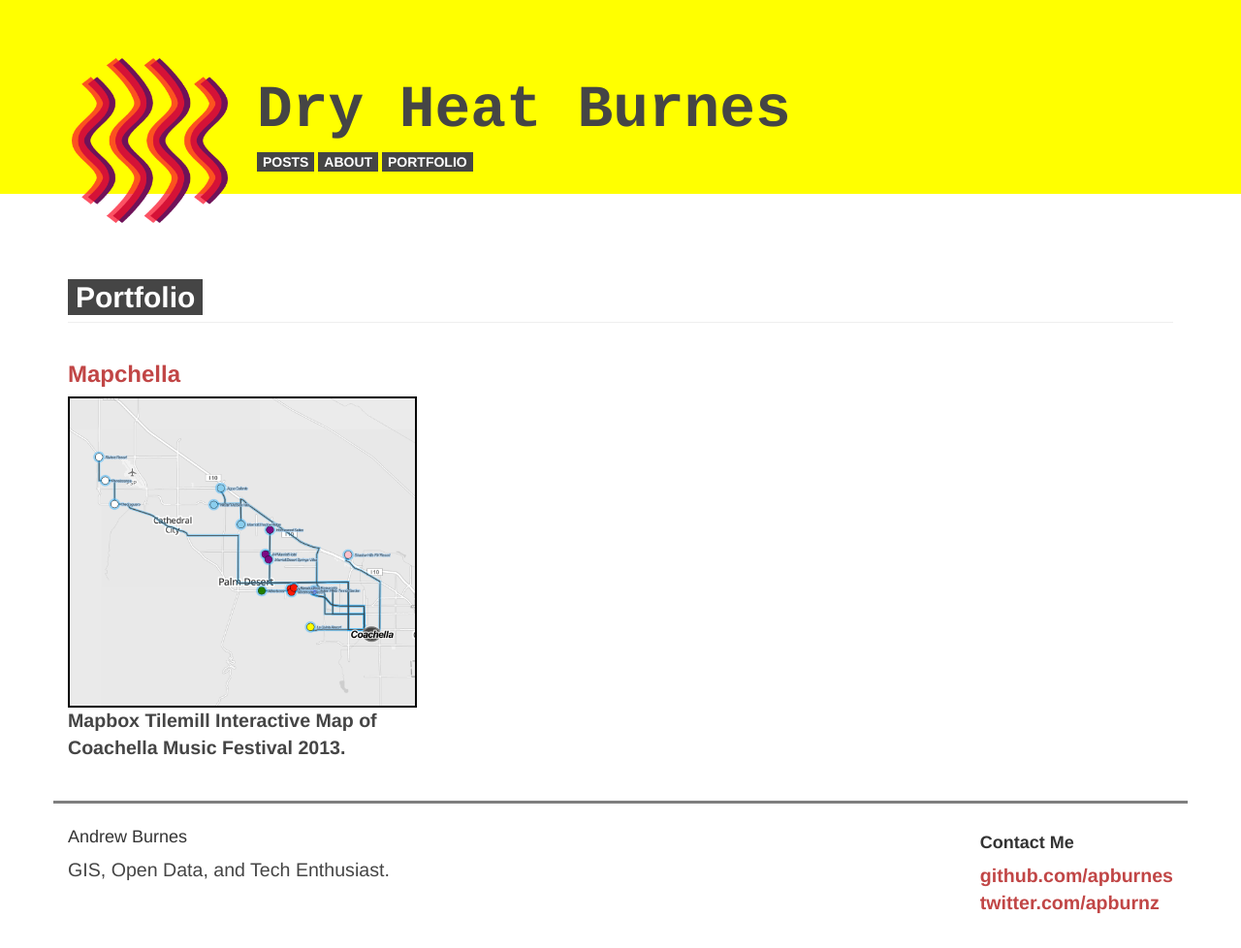
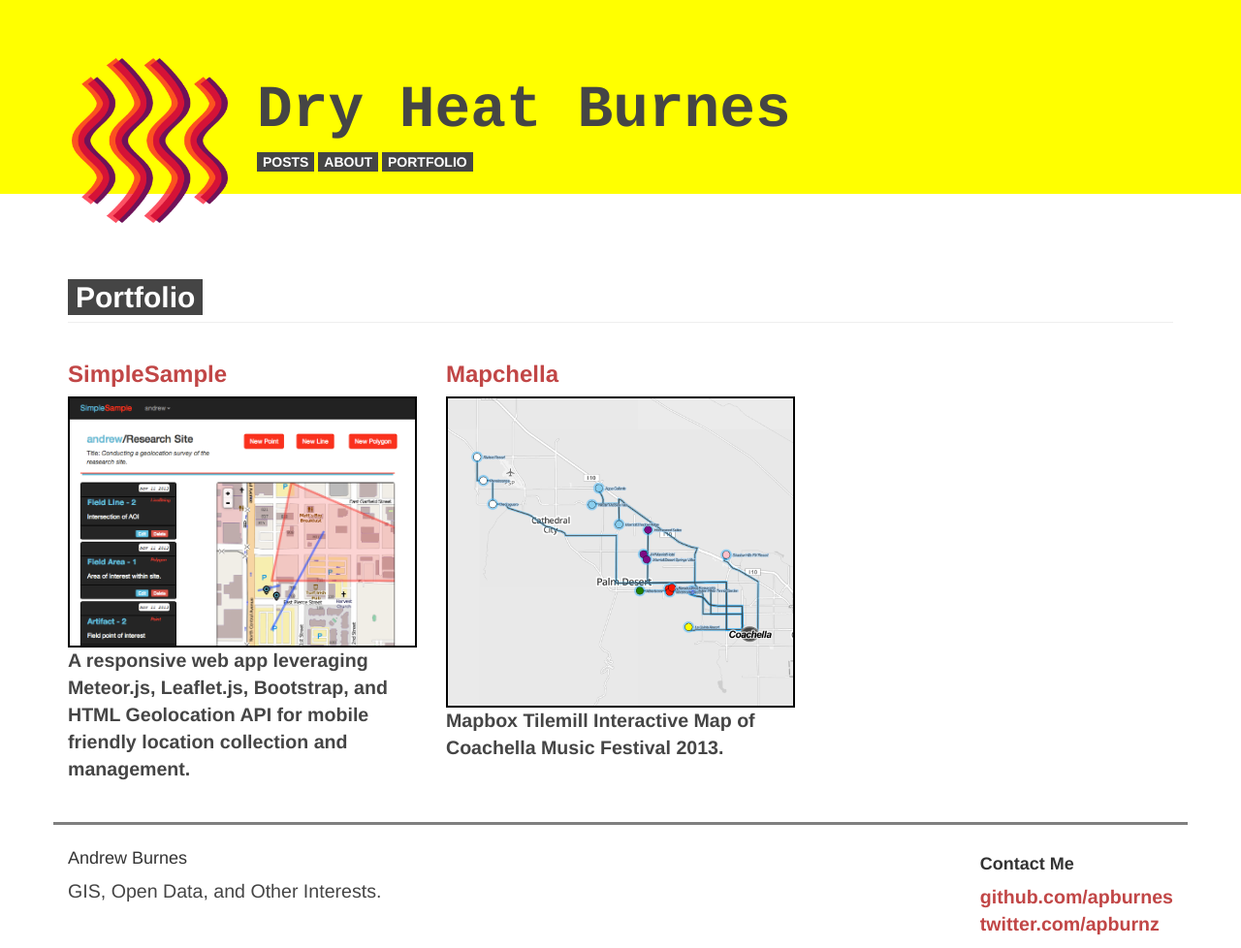
Before and after one commit to apburnes/apburnes.github.io, a Jekyll site: the page built from portfolio.html, in a window 1280 px wide. Shown: the whole page at 97% size. Built offline with Jekyll 4.4.1, drawn with Linux system fonts in a browser that asks for light colours; Markdown is read by kramdown in place of the engine named in the settings; before the commit the page ends 956 px from its top, so only the background shows below that.

Commit message:
Added Simple Sample to the portfolio

```diff
--- a/_layouts/default.html
+++ b/_layouts/default.html
@@ -40,7 +40,7 @@
               <div class="contact">
                 <h4>Andrew Burnes</h4>
                 <p>
-                  GIS, Open Data, and Tech Enthusiast.
+                  GIS, Open Data, and Other Interests.
                 </p>
               </div>
             </div>
--- a/portfolio.html
+++ b/portfolio.html
@@ -10,6 +10,15 @@ title: portfolio
 </div>
 <div class="row">
   <div class="col-lg-4 col-md-6 col-sm-12">
+    <a style="display:block" href="http://simplesample.meteor.com" class="portfolio-link">
+    <div class="col-12 project">
+      <h3><strong>SimpleSample</strong></h3>
+      <img class="img-responsive" src="/img/simplesample.png"></img>
+      <p><span>A responsive web app leveraging Meteor.js, Leaflet.js, Bootstrap, and HTML Geolocation API for mobile friendly location collection and management.</span></p>
+    </div>
+    </a>
+  </div>
+  <div class="col-lg-4 col-md-6 col-sm-12">
     <a style="display:block" href="http://mapchella.com" class="portfolio-link">
     <div class="col-12 project">
       <h3><strong>Mapchella</strong></h3>
```
Also changed, not shown: img/simplesample.png (added).
